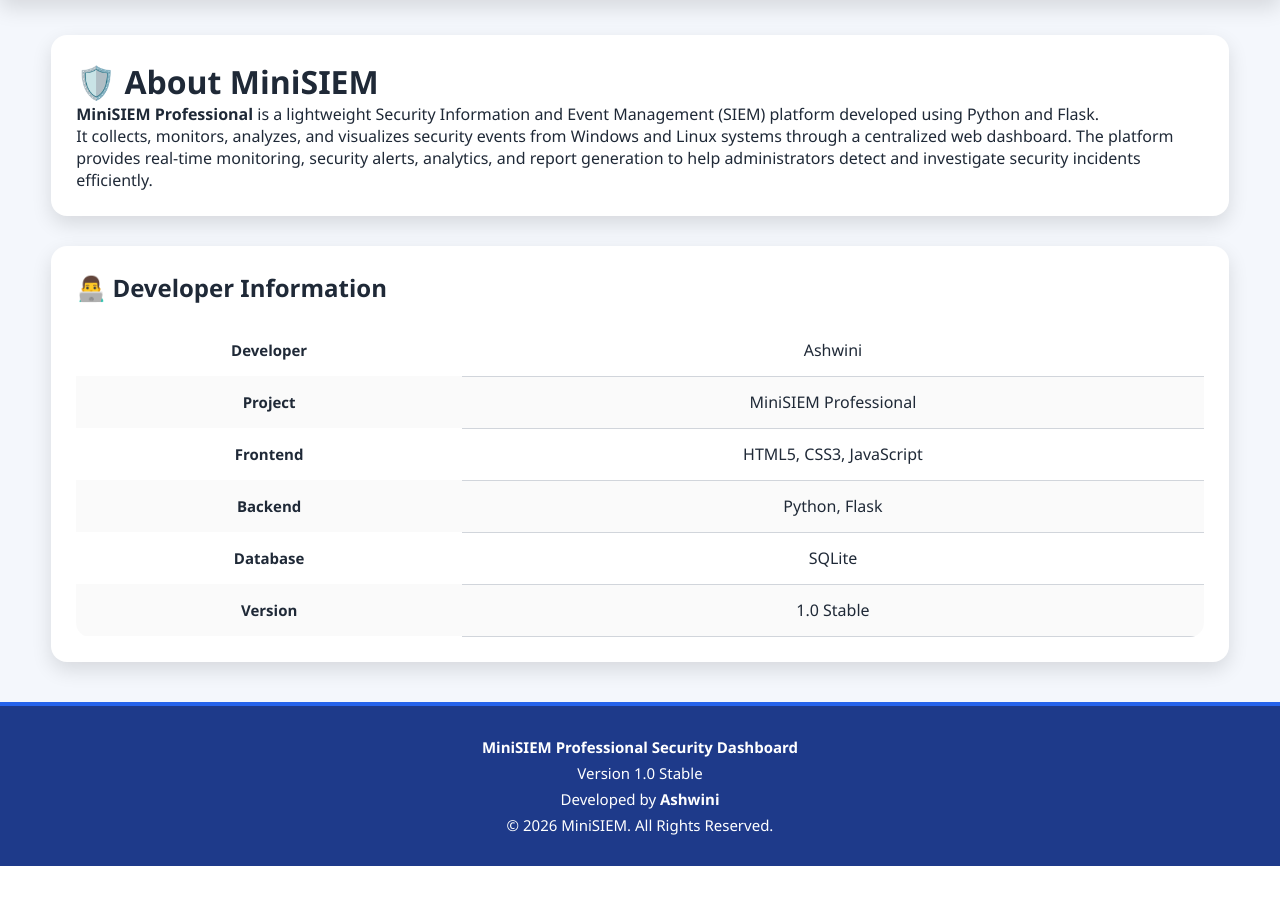
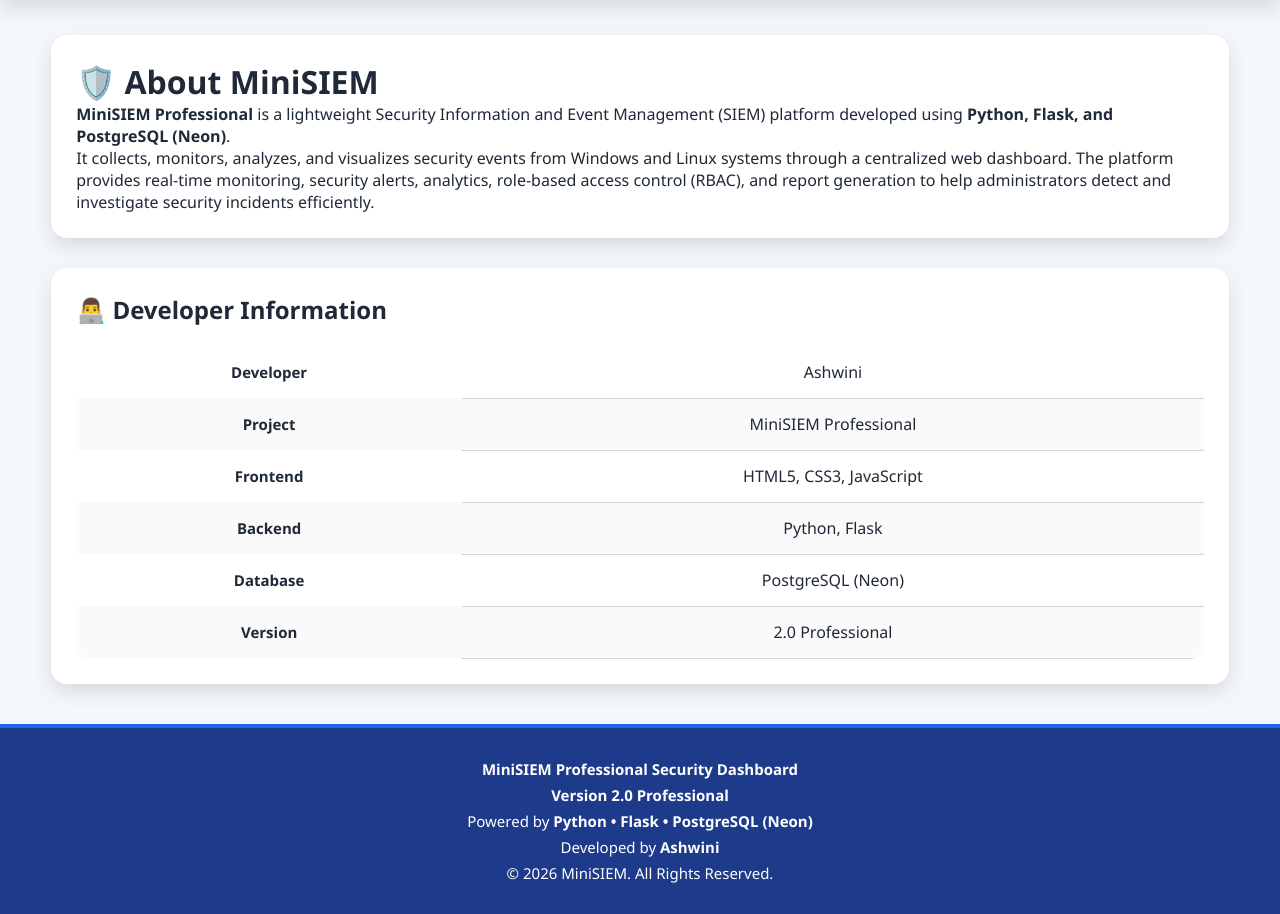
Before and after one commit to ashwinikumar101/MiniSIEM-Professional, a Flask app: page /about in a window 1280 px wide. Shown: the part 78-992 px from the top of the page. Before the commit the page ends 944 px from the top, so only its background shows below. Run offline with Flask 3, Linux system fonts and the light colour scheme; a user stored in the database is signed in; some libraries are stand-ins or nearby versions.

Commit message:
Update About page for PostgreSQL and Version 2.0

```diff
--- a/templates/about.html
+++ b/templates/about.html
@@ -14,7 +14,7 @@
 
         <strong>MiniSIEM Professional</strong> is a lightweight Security
         Information and Event Management (SIEM) platform developed using
-        Python and Flask.
+        <strong>Python, Flask, and PostgreSQL (Neon)</strong>.
 
     </p>
 
@@ -23,8 +23,9 @@
         It collects, monitors, analyzes, and visualizes security events
         from Windows and Linux systems through a centralized web dashboard.
         The platform provides real-time monitoring, security alerts,
-        analytics, and report generation to help administrators detect
-        and investigate security incidents efficiently.
+        analytics, role-based access control (RBAC), and report generation
+        to help administrators detect and investigate security incidents
+        efficiently.
 
     </p>
 
@@ -78,7 +79,7 @@
 
                 <th>Database</th>
 
-                <td>SQLite</td>
+                <td>PostgreSQL (Neon)</td>
 
             </tr>
 
@@ -86,7 +87,7 @@
 
                 <th>Version</th>
 
-                <td>1.0 Stable</td>
+                <td>2.0 Professional</td>
 
             </tr>
 
--- a/templates/base.html
+++ b/templates/base.html
@@ -20,7 +20,7 @@
     <meta name="theme-color"
           content="#2563eb">
 
-    <title>MiniSIEM Professional v1.0</title>
+    <title>MiniSIEM Professional v2.0</title>
 
     <!-- =========================
          CSS
@@ -89,7 +89,13 @@
 
     <p>
 
-        Version 1.0 Stable
+        <strong>Version 2.0 Professional</strong>
+
+    </p>
+
+    <p>
+
+        Powered by <strong>Python • Flask • PostgreSQL (Neon)</strong>
 
     </p>
 
```
Also changed, not shown: view_logs.py (+18 -4 lines).
